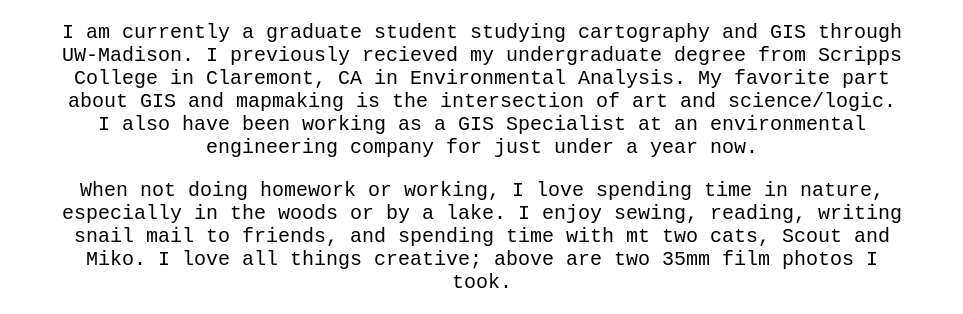
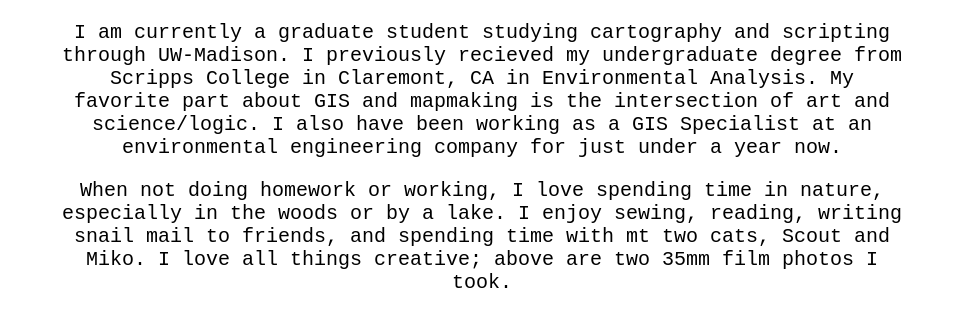
Before and after one commit to maya-edstrom/maya-edstrom-portfolio, a plain HTML site: page about.html in a window 1280 px wide. Shown: the part 593-907 px from the top of the page, without its empty margins (158-1121 px from the left). Drawn offline with Linux system fonts and the light colour scheme.

Commit message:
update text

```diff
--- a/about.html
+++ b/about.html
@@ -22,7 +22,7 @@
 
 <center><img src="assets/woods.JPG" class="side-by-side" width="450px "><img src="assets/jtree.jpg" class="side-by-side" width="450px "></center>
 
-<center><p style="width: 850px;"> I am currently a graduate student studying cartography and GIS through UW-Madison. I previously recieved my undergraduate degree from
+<center><p style="width: 850px;"> I am currently a graduate student studying cartography and scripting through UW-Madison. I previously recieved my undergraduate degree from
 Scripps College in Claremont, CA in Environmental Analysis. My favorite part about GIS and mapmaking is the intersection of art and science/logic. I also have been working
 as a GIS Specialist at an environmental engineering company for just under a year now. </p></center>
 
```
